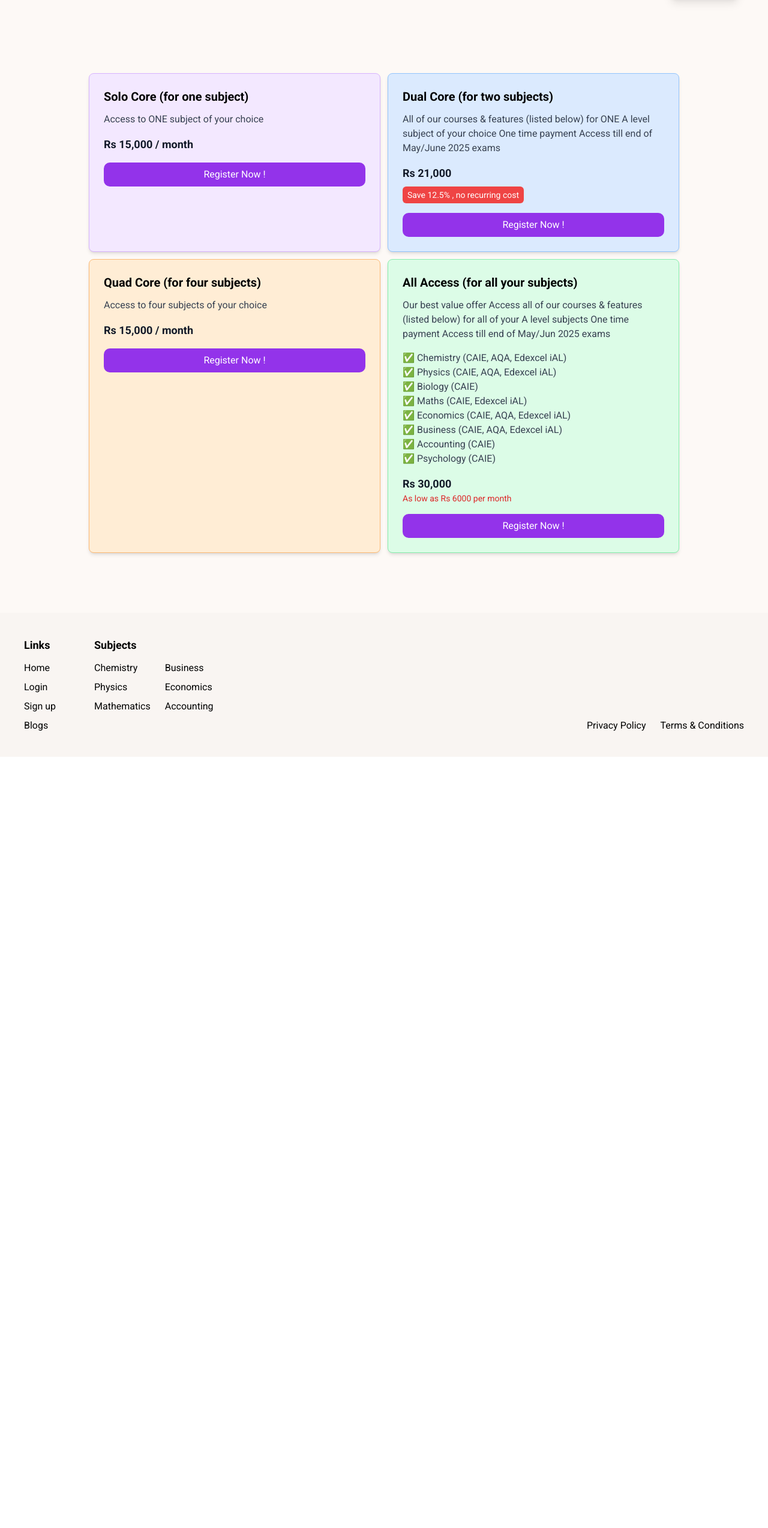
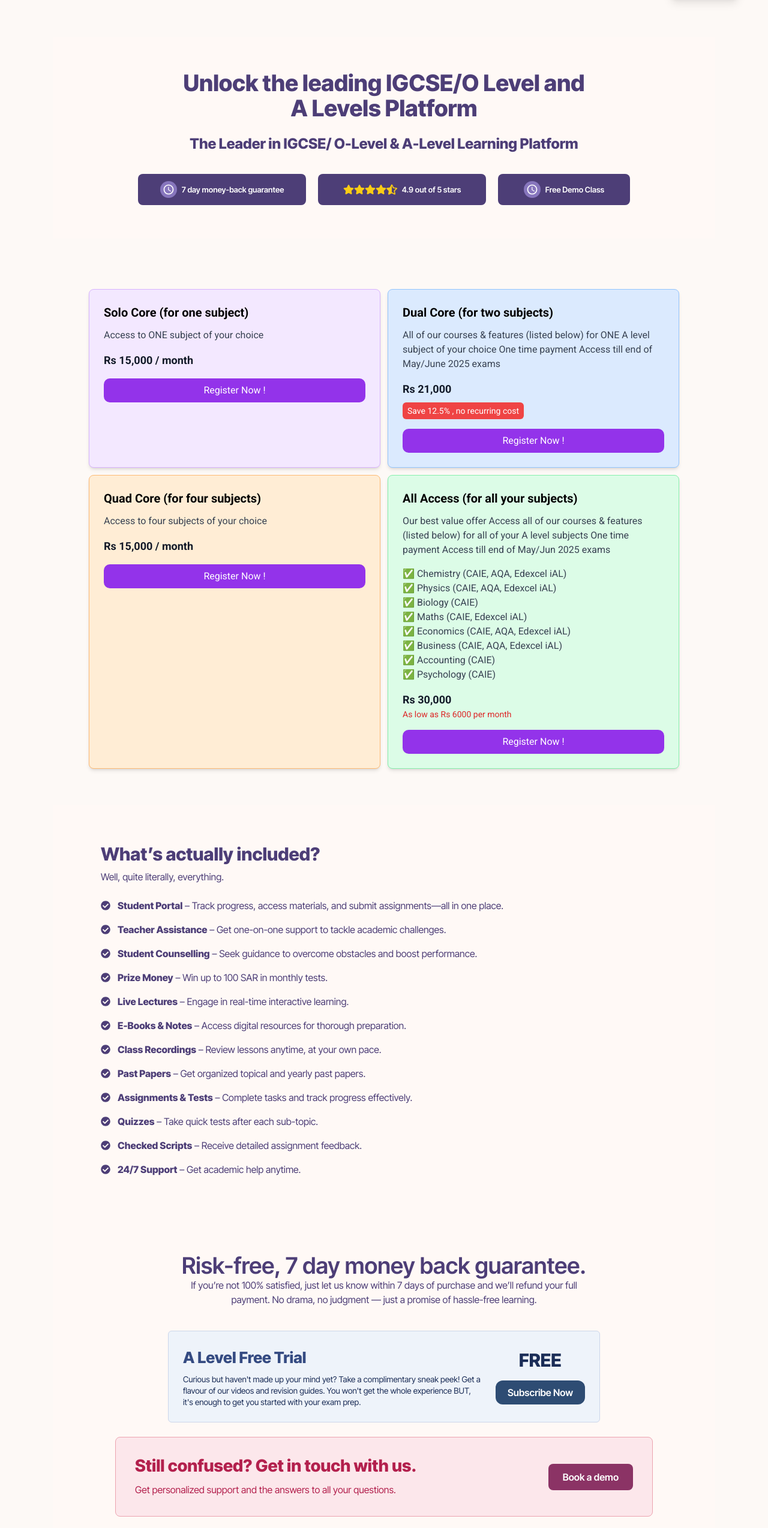
Before and after one commit to muazarif12/rootsacademy, a React (Create React App) app: page /pricing in a window 1280 px wide. Shown: the part 78-2626 px from the top of the page at 60% size. Before the commit the page ends 1340 px from the top, so only its background shows below. Built offline with nearby package versions, Linux system fonts and the light colour scheme; a web font is replaced by a local one.

Commit message:
Pricing Page done

```diff
--- /dev/null
+++ b/src/components/GuaranteeSection.js
@@ -0,0 +1,49 @@
+const GuaranteeSection = () => {
+    return (
+        <section className="bg-[#FFF9F6] text-center px-6 sm:px-10 md:px-20 py-16 font-['Inter_Tight']">
+            <h2 className="text-[22px] sm:text-[26px] md:text-[32px] lg:text-[38px] font-semibold text-[#4D3E77] leading-[1.2] sm:leading-[1.1] tracking-normal mt-0 mb-0 max-w-[95%] sm:max-w-[90%] md:max-w-[48rem] mx-auto">
+                Risk-free, 7 day money back guarantee.
+            </h2>
+            <p className="text-sm sm:text-base text-[#4D3E77] max-w-2xl mx-auto mb-10">
+                If you’re not 100% satisfied, just let us know within 7 days of purchase and we’ll refund your full payment. No drama, no judgment — just a promise of hassle-free learning.
+            </p>
+
+            {/* Blue Free Trial Card - 22px heading */}
+            <div className="bg-[#EEF3FA] border border-[#CBD6EA] rounded-md p-6 max-w-[45rem] mx-auto mb-6 flex flex-col sm:flex-row justify-between items-center text-left">
+                <div className="flex-1">
+                    <h3 className="text-[22px] sm:text-[24px] md:text-[26px] text-[#354B82] font-bold mb-2">A Level Free Trial</h3>
+                    <p className="text-[0.85rem] leading-snug text-[#1B2D57]">
+                        Curious but haven't made up your mind yet? Take a complimentary sneak peek! Get a flavour of our videos and revision guides. You won't get the whole experience BUT, it's enough to get you started with your exam prep.
+                    </p>
+                </div>
+                <div className="flex flex-col items-center mt-4 sm:mt-0 sm:ml-6">
+                    <p className="font-extrabold text-[#1B2D57] text-2xl sm:text-3xl leading-none text-center">
+                        FREE
+                    </p>
+                    <button className="mt-3 sm:mt-4 bg-[#2e4c73] text-white text-sm sm:text-base font-semibold px-5 py-2 rounded-xl hover:bg-[#1d3a5c] transition-colors whitespace-nowrap w-auto min-w-[120px]">
+                        Subscribe Now
+                    </button>
+                </div>
+            </div>
+
+            {/* Pink Demo CTA Card - Wider and Taller */}
+            <div className="bg-[#FCE7EB] border border-[#ECA3AF] rounded-lg p-8 max-w-4xl mx-auto flex flex-col sm:flex-row justify-between items-center text-left">
+                <div className="flex-1">
+                    <h3 className="text-[24px] sm:text-[26px] md:text-[28px] font-bold text-[#B3204D] leading-[1.2] sm:leading-[1.1] mb-3">
+                        Still confused? Get in touch with us.
+                    </h3>
+                    <p className="text-sm sm:text-base text-[#B3204D]">
+                        Get personalized support and the answers to all your questions.
+                    </p>
+                </div>
+                <div className="flex flex-col items-end mt-6 sm:mt-0 sm:ml-8">
+                    <button className="bg-[#8B3365] text-white text-base font-semibold px-6 py-2.5 rounded-lg hover:bg-[#6B254D] transition-colors">
+                        Book a demo
+                    </button>
+                </div>
+            </div>
+        </section>
+    );
+};
+
+export default GuaranteeSection;
--- /dev/null
+++ b/src/components/PricingFeaturesSection.js
@@ -0,0 +1,38 @@
+import { FaCheckCircle } from 'react-icons/fa';
+
+const PricingFeaturesSection = () => {
+  const features = [
+    { title: 'Student Portal', desc: 'Track progress, access materials, and submit assignments—all in one place.' },
+    { title: 'Teacher Assistance', desc: 'Get one-on-one support to tackle academic challenges.' },
+    { title: 'Student Counselling', desc: 'Seek guidance to overcome obstacles and boost performance.' },
+    { title: 'Prize Money', desc: 'Win up to 100 SAR in monthly tests.' },
+    { title: 'Live Lectures', desc: 'Engage in real-time interactive learning.' },
+    { title: 'E-Books & Notes', desc: 'Access digital resources for thorough preparation.' },
+    { title: 'Class Recordings', desc: 'Review lessons anytime, at your own pace.' },
+    { title: 'Past Papers', desc: 'Get organized topical and yearly past papers.' },
+    { title: 'Assignments & Tests', desc: 'Complete tasks and track progress effectively.' },
+    { title: 'Quizzes', desc: 'Take quick tests after each sub-topic.' },
+    { title: 'Checked Scripts', desc: 'Receive detailed assignment feedback.' },
+    { title: '24/7 Support', desc: 'Get academic help anytime.' },
+  ];
+
+  return (
+    <section className="bg-[#FFF9F6] px-6 sm:px-10 md:px-20 py-16 text-[#4D3E77] font-['Inter_Tight']">
+      <h2 className="text-2xl sm:text-3xl font-bold mb-2">What’s actually included?</h2>
+      <p className="text-sm sm:text-base text-[#4D3E77] mb-6">Well, quite literally, everything.</p>
+
+      <ul className="space-y-4">
+        {features.map((feature, index) => (
+          <li key={index} className="flex items-start space-x-3 text-sm sm:text-base">
+            <FaCheckCircle className="text-[#4D3E77] mt-1 flex-shrink-0" />
+            <span>
+              <strong>{feature.title}</strong> – {feature.desc}
+            </span>
+          </li>
+        ))}
+      </ul>
+    </section>
+  );
+};
+
+export default PricingFeaturesSection;
--- /dev/null
+++ b/src/components/PricingHeading.js
@@ -0,0 +1,49 @@
+import React from 'react';
+import { MdAccessTime } from 'react-icons/md';
+import { FaStar, FaStarHalfAlt } from 'react-icons/fa';
+
+const PricingHeading = () => {
+    return (
+        <section className="bg-[#FFF9F6] text-center font-['Inter_Tight'] px-4 sm:px-6 md:px-12 lg:px-20 py-10 md:py-14 mb-10 md:mb-16">
+            <h1 className="text-[22px] sm:text-[26px] md:text-[32px] lg:text-[38px] font-bold text-[#4D3E77] leading-[1.2] sm:leading-[1.1] tracking-normal mt-0 mb-0 max-w-[90%] sm:max-w-[85%] md:max-w-[42rem] mx-auto">
+                Unlock the leading IGCSE/O Level and A Levels Platform
+            </h1>
+
+            <p className="text-[15px] sm:text-[17px] md:text-[20px] lg:text-[24px] font-bold text-[#4D3E77] mt-3 sm:mt-5 max-w-[90%] sm:max-w-[85%] md:max-w-[42rem] mx-auto">
+                The Leader in IGCSE/ O-Level & A-Level Learning Platform
+            </p>
+
+            <div className="flex flex-col sm:flex-row justify-center items-center gap-2 sm:gap-3 md:gap-5 mt-6 sm:mt-8">
+                {/* Guarantee */}
+                <div className="bg-[#4D3E77] text-white px-3 sm:px-4 md:px-5 py-2 flex items-center space-x-1 sm:space-x-2 text-xs sm:text-sm md:text-base w-full max-w-[260px] sm:max-w-[240px] md:max-w-[280px] justify-center rounded-lg h-[48px] sm:h-[52px]">
+                    <div className="bg-[#8776BD] rounded-full p-1 flex items-center justify-center">
+                        <MdAccessTime className="text-base sm:text-lg md:text-xl" />
+                    </div>
+                    <span className="font-[550] text-[11px] sm:text-[12px] md:text-[13px]">7 day money-back guarantee</span>
+                </div>
+
+                {/* Rating */}
+                <div className="bg-[#4D3E77] text-white px-3 sm:px-4 md:px-5 py-2 flex items-center space-x-1 sm:space-x-2 text-xs sm:text-sm md:text-base w-full max-w-[260px] sm:max-w-[240px] md:max-w-[280px] justify-center rounded-lg h-[48px] sm:h-[52px]">
+                    <div className="flex text-yellow-400 text-sm sm:text-base md:text-lg">
+                        <FaStar />
+                        <FaStar />
+                        <FaStar />
+                        <FaStar />
+                        <FaStarHalfAlt />
+                    </div>
+                    <span className="font-[550] text-[11px] sm:text-[12px] md:text-[13px]">4.9 out of 5 stars</span>
+                </div>
+
+                {/* Free Demo */}
+                <div className="bg-[#4D3E77] text-white px-3 sm:px-4 md:px-5 py-2 flex items-center space-x-1 sm:space-x-2 text-xs sm:text-sm md:text-base w-full max-w-[200px] sm:max-w-[180px] md:max-w-[220px] justify-center rounded-lg h-[48px] sm:h-[52px]">
+                    <div className="bg-[#8776BD] rounded-full p-1 flex items-center justify-center">
+                        <MdAccessTime className="text-base sm:text-lg md:text-xl" />
+                    </div>
+                    <span className="font-[550] text-[11px] sm:text-[12px] md:text-[13px]">Free Demo Class</span>
+                </div>
+            </div>
+        </section>
+    );
+};
+
+export default PricingHeading;
--- a/src/pages/Pricing.js
+++ b/src/pages/Pricing.js
@@ -2,11 +2,17 @@ import React from "react";
 
 import Footer from "../components/Footer";
 import PricingPlans from "../components/Pricingplans";
+import PricingHeading from "../components/PricingHeading";
+import PricingFeaturesSection from "../components/PricingFeaturesSection";
+import GuaranteeSection from "../components/GuaranteeSection";
 const Contact = () => {
   return (
     <div className="min-h-screen bg-[#FDF9F6]">
       <div className="max-w-6xl mx-auto py-10 px-6">
+        <PricingHeading />
         <PricingPlans />
+        <PricingFeaturesSection />
+        <GuaranteeSection />
       </div>
       <div>
         <Footer />
--- a/tailwind.config.js
+++ b/tailwind.config.js
@@ -4,7 +4,7 @@ module.exports = {
   theme: {
     extend: {
       fontFamily: {
-        'Inter_Tight': ['"Inter Tight"', 'sans-serif'],
+        'Inter_Tight': ['"Inter Tight"', "Kumbh Sans",'sans-serif'],
       },
     },
   },
```
